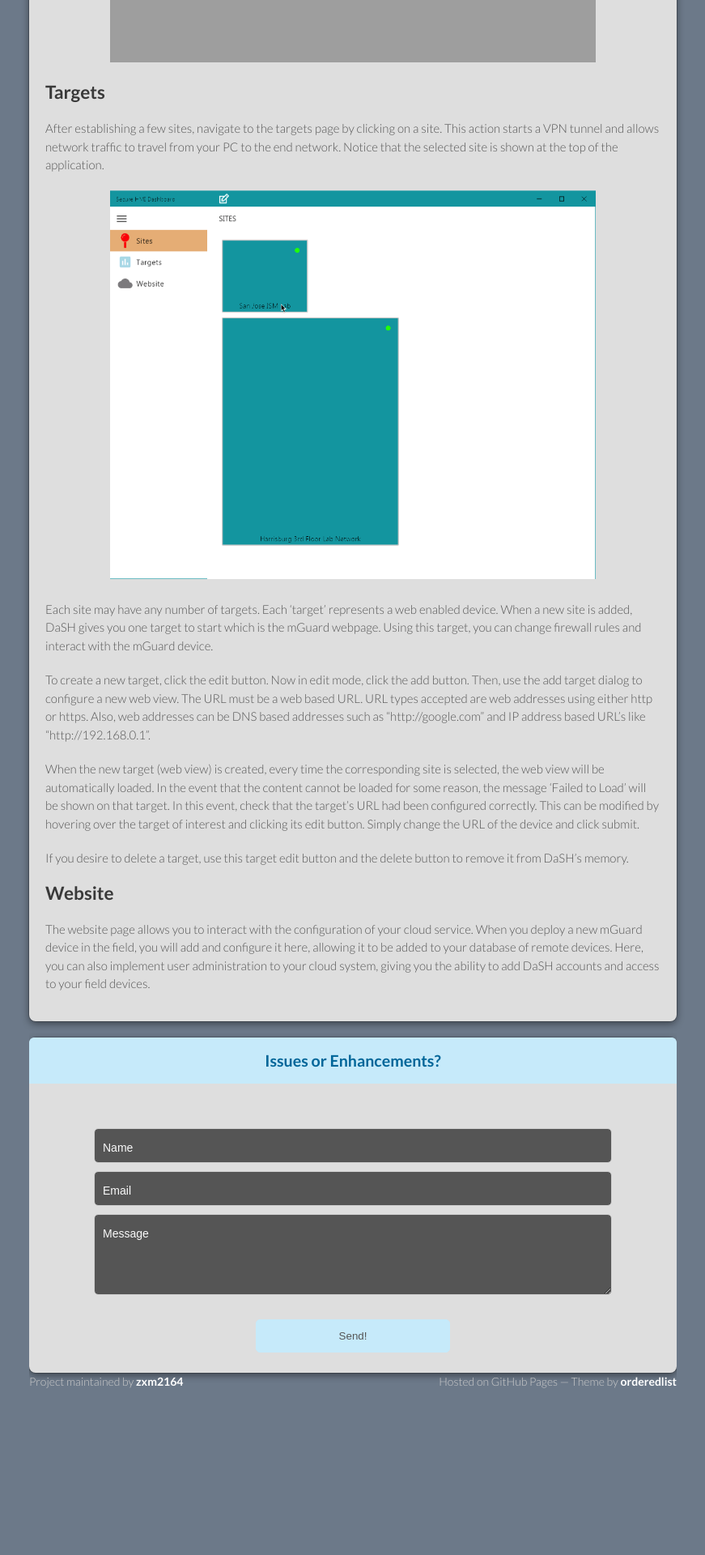
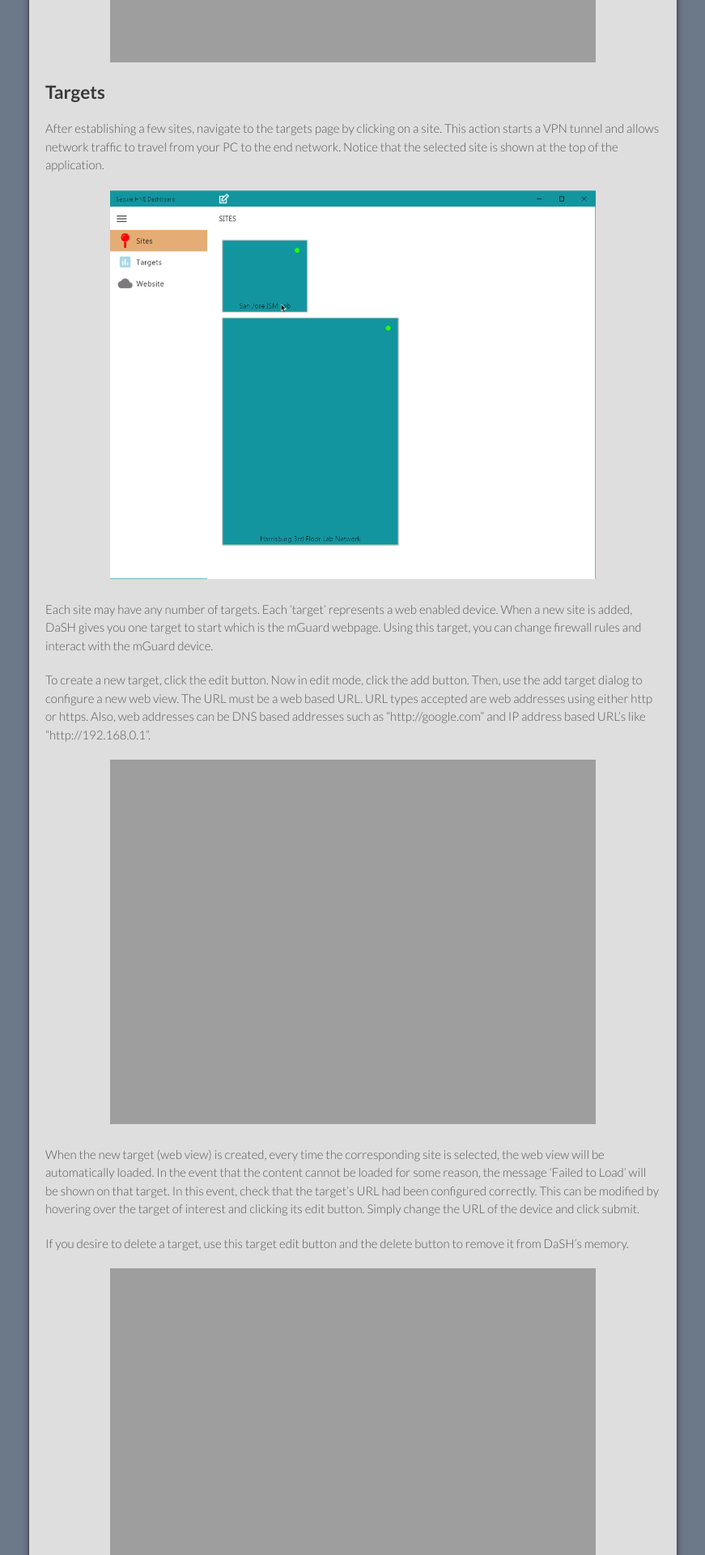
Before and after one commit to zxm2164/dash-app-docs, a Jekyll site: the page built from index.md, in a window 1280 px wide. Shown: the part 4480-6400 px from the top of the page at 81% size, without its empty margins (204-1075 px from the left). Built offline with Jekyll 4.4.1, drawn with Linux system fonts in a browser that asks for light colours; our own code applies the rules of GitHub Pages for plain Markdown files; before the commit the page ends 6266 px from its top, so only the background shows below that.

Commit message:
Added target images.

```diff
--- a/index.md
+++ b/index.md
@@ -83,10 +83,14 @@ You can customize the layout of your sites as well.  To do this, click the edit
 
   To create a new target, click the edit button.  Now in edit mode, click the add button.  Then, use the add target dialog to configure a new web view.  The URL must be a web based URL.  URL types accepted are web addresses using either http or https.  Also, web addresses can be DNS based addresses such as "http://google.com" and IP address based URL's like "http://192.168.0.1".
 
+  <img src="{{site.github.url}}/assets/images/target-add.gif" class="centered" alt="Drawing" style="width: 600px;"/>
+
   When the new target (web view) is created, every time the corresponding site is selected, the web view will be automatically loaded.  In the event that the content cannot be loaded for some reason, the message 'Failed to Load' will be shown on that target.  In this event, check that the target's URL had been configured correctly.  This can be modified by hovering over the target of interest and clicking its edit button.  Simply change the URL of the device and click submit.
 
   If you desire to delete a target, use this target edit button and the delete button to remove it from DaSH's memory.
 
+  <img src="{{site.github.url}}/assets/images/target-delete.gif" class="centered" alt="Drawing" style="width: 600px;"/>
+
 ##	Website
 
   The website page allows you to interact with the configuration of your cloud service.  When you deploy a new mGuard device in the field, you will add and configure it here, allowing it to be added to your database of remote devices.  Here, you can also implement user administration to your cloud system, giving you the ability to add DaSH accounts and access to your field devices.
```
Also changed, not shown: 2 other files.
